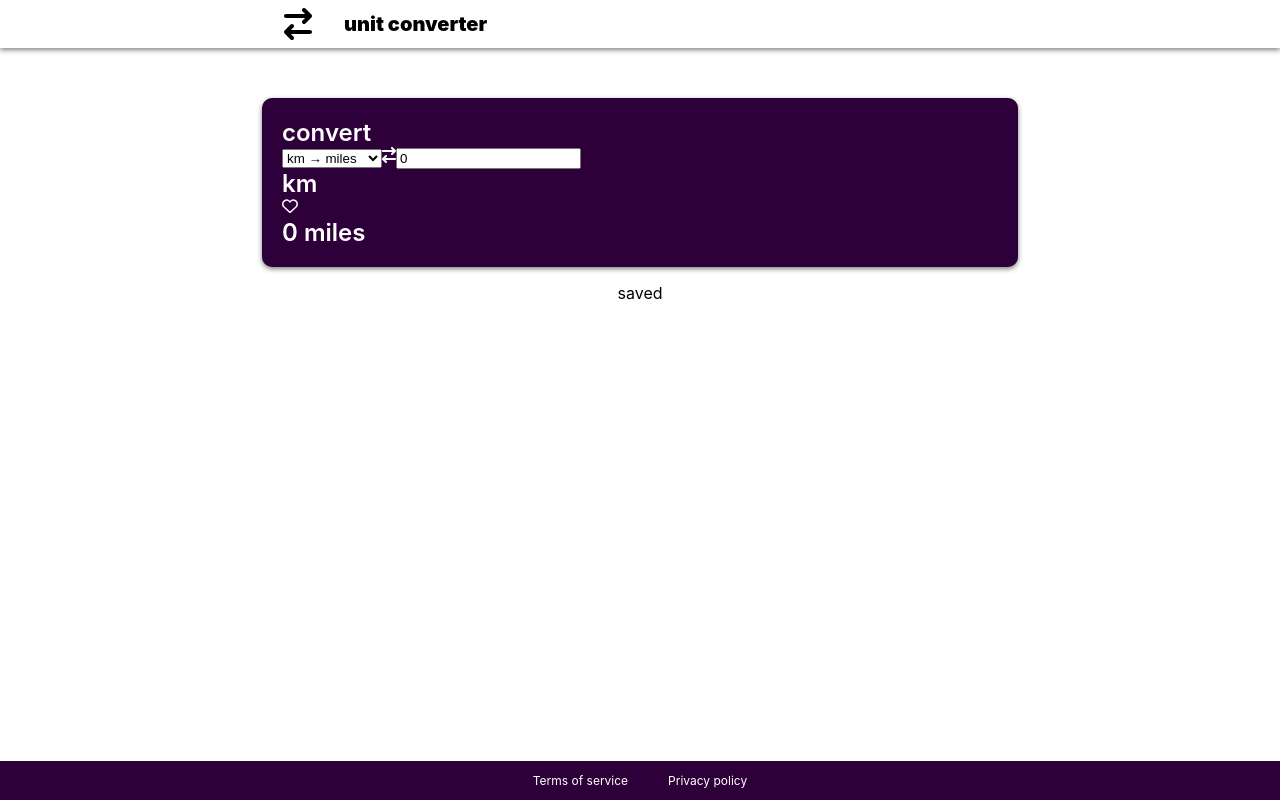
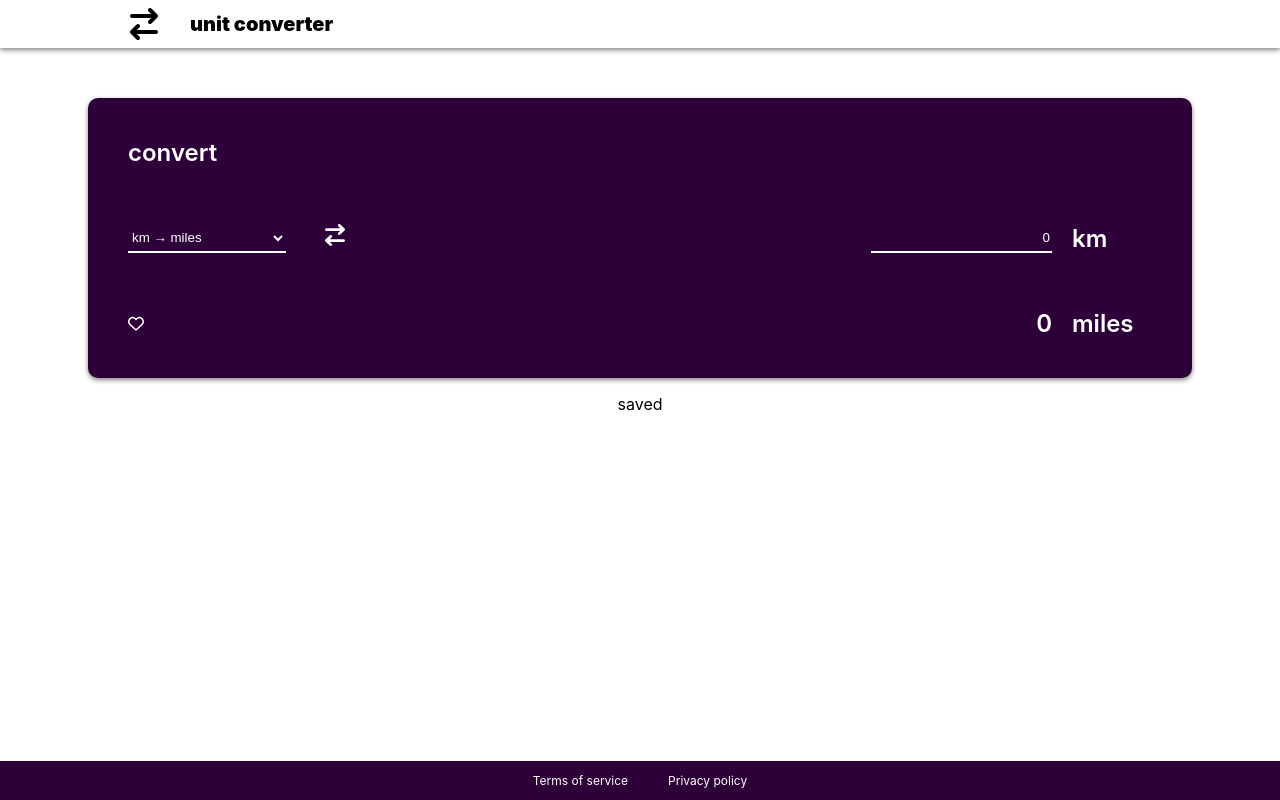
Before and after one commit to tomasrobino/unit-converter, a React (Create React App) app: page / in a window 1280 px wide. Built offline with nearby package versions, Linux system fonts and the light colour scheme.

Commit message:
Convert styling done

```diff
--- a/src/App.css
+++ b/src/App.css
@@ -1,5 +1,5 @@
 :root {
-  --alignment: 716px;
+  --alignment: 80vw;
   --purple: #2E0039;
 }
 
@@ -8,7 +8,6 @@ input::-webkit-inner-spin-button {
   -webkit-appearance: none;
   margin: 0;
 }
-
 
 .header {
   display: flex;
@@ -45,12 +44,16 @@ input::-webkit-inner-spin-button {
 }
 
 .convert {
+  display: flex;
+  flex-direction: column;
+  justify-content: space-between;
   border-radius: 10px;
   box-shadow: 0 2px 5px gray;
   margin-top: 50px;
   width: var(--alignment);
+  height: 200px;
   background-color: var(--purple);
-  padding: 20px;
+  padding: 40px;
 }
 
 .convert p {
@@ -58,6 +61,81 @@ input::-webkit-inner-spin-button {
   font-weight: 600;
   font-size: 24px;
   margin: 0;
+}
+
+.inputAndSelect {
+  display: flex;
+  justify-content: space-between;
+  flex-wrap: wrap;
+}
+
+.selectDiv {
+  display: flex;
+  justify-content: space-between;
+  width: 277px;
+}
+
+.select {
+  width: 158px;
+  background-color: transparent;
+  color: white;
+  border: 0;
+  border-bottom: 2px solid;
+  border-color: white;
+  outline: transparent;
+}
+
+option {
+  background-color: var(--purple);
+}
+
+.exchangeImg {
+  width: 20px;
+}
+
+.inputDiv {
+  display: flex;
+  justify-content: space-between;
+}
+
+.input {
+  margin-right: 20px;
+  background-color: transparent;
+  color: white;
+  border: 0;
+  border-bottom: 2px solid;
+  border-color: white;
+  text-align: end;
+  outline: transparent;
+}
+
+.resultDiv {
+  display: flex;
+  justify-content: space-between;
+}
+
+@media only screen and (max-width: 692px) {
+  .resultDiv {
+    max-width: 277px;
+  }
+
+  .convert {
+    padding: 10px;
+  }
+}
+
+@media only screen and (max-width: 340px) {
+  .selectDiv {
+    max-width: 256px;
+  }
+
+  .input {
+    width: 150px;
+  }
+
+  .resultDiv {
+    max-width: 256px;
+  }
 }
 
 
--- a/src/Convert.js
+++ b/src/Convert.js
@@ -63,7 +63,7 @@ export default function Convert(props) {
             case "km-mi":
                 return [typed*0.621371, " miles"];
             case "mi-km":
-                return [typed*1.60934, " kilometers"];
+                return [typed*1.60934, " km"];
             case "ft-m":
                 return [typed*0.3048, " meters"];
             case "m-ft":
@@ -103,8 +103,9 @@ export default function Convert(props) {
     return(
         <div className="convert">
             <p>convert</p>
-            <div>
-                <select name="selConversion" onChange={handleSelection} value={selected}>
+            <div className="inputAndSelect">
+                <div className="selectDiv">
+                    <select name="selConversion" onChange={handleSelection} value={selected} className="select">
                         <option value="km-mi">km &rarr; miles</option>
                         <option value="mi-km">miles &rarr; km</option>
                         <option value="ft-m">ft &rarr; meters</option>
@@ -112,13 +113,25 @@ export default function Convert(props) {
                         <option value="cm-in">cm &rarr; inches</option>
                         <option value="in-cm">inches &rarr; cm</option>
                     </select>
+                    <div style={{ width: "80px" }}>
                         <img src={exchangeWhite} onClick={handleExchange} alt="" className='exchangeImg'/>
-                <input type="number" step="any" value={typed} onChange={handleInput}/>
+                    </div>
+                </div>
+                <div className="inputDiv">
+                    <input type="number" step="any" value={typed} onChange={handleInput} className="input"/>
+                    <div style={{ width: "80px" }}>
                         <p>{currentUnit}</p>
                     </div>
-            <div>
+                </div>
+            </div>
+            <div className="resultDiv">
                 <img src={heart} onClick={handleSaving} alt="" className='saveImg'/>
-                <p>{result}</p>
+                <div style={{ display: "flex" }}>
+                    <p style={{ marginRight: "20px" }}>{result[0]}</p>
+                    <div style={{ width: "80px" }}>
+                        <p>{result[1]}</p>
+                    </div>
+                </div>
             </div>
         </div>
     )
```
Lines whose indentation alone changed are shown as unchanged.
